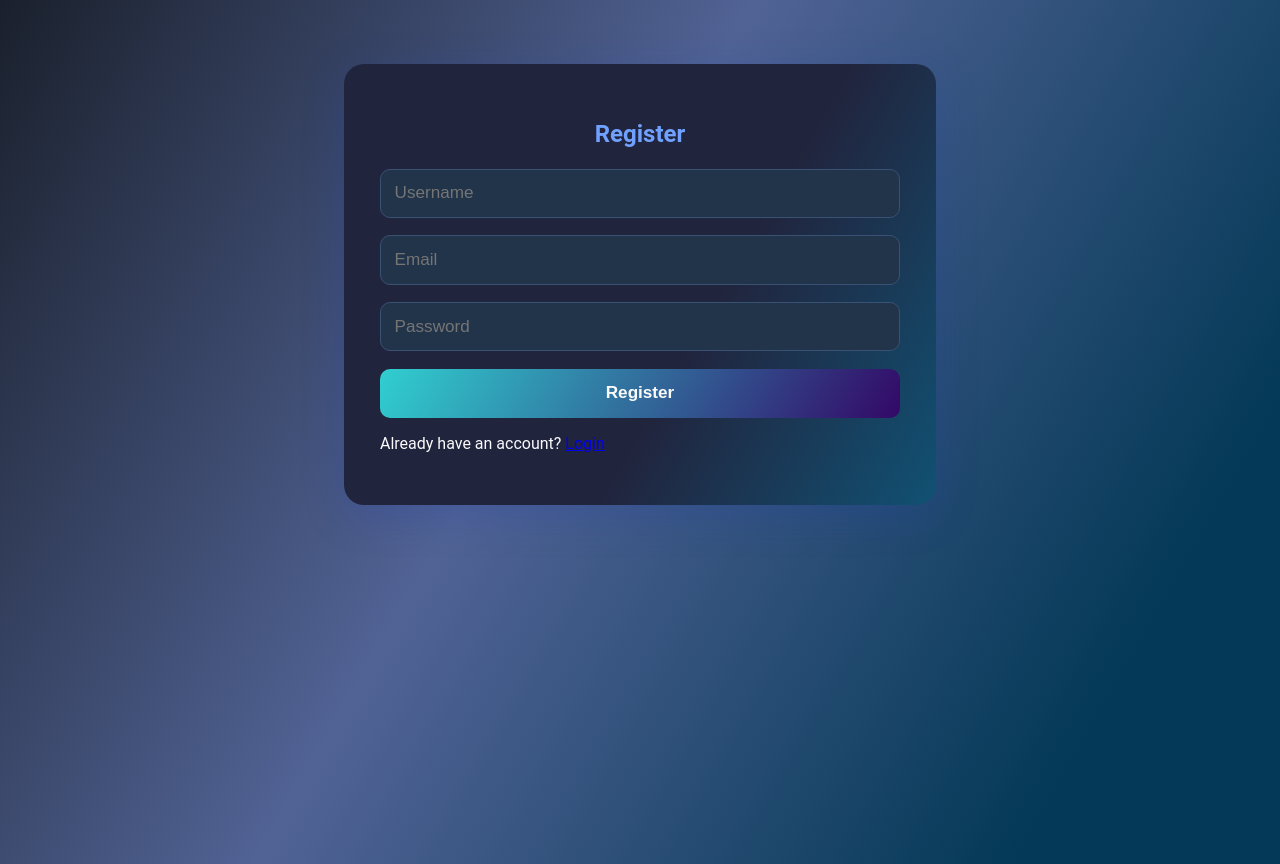
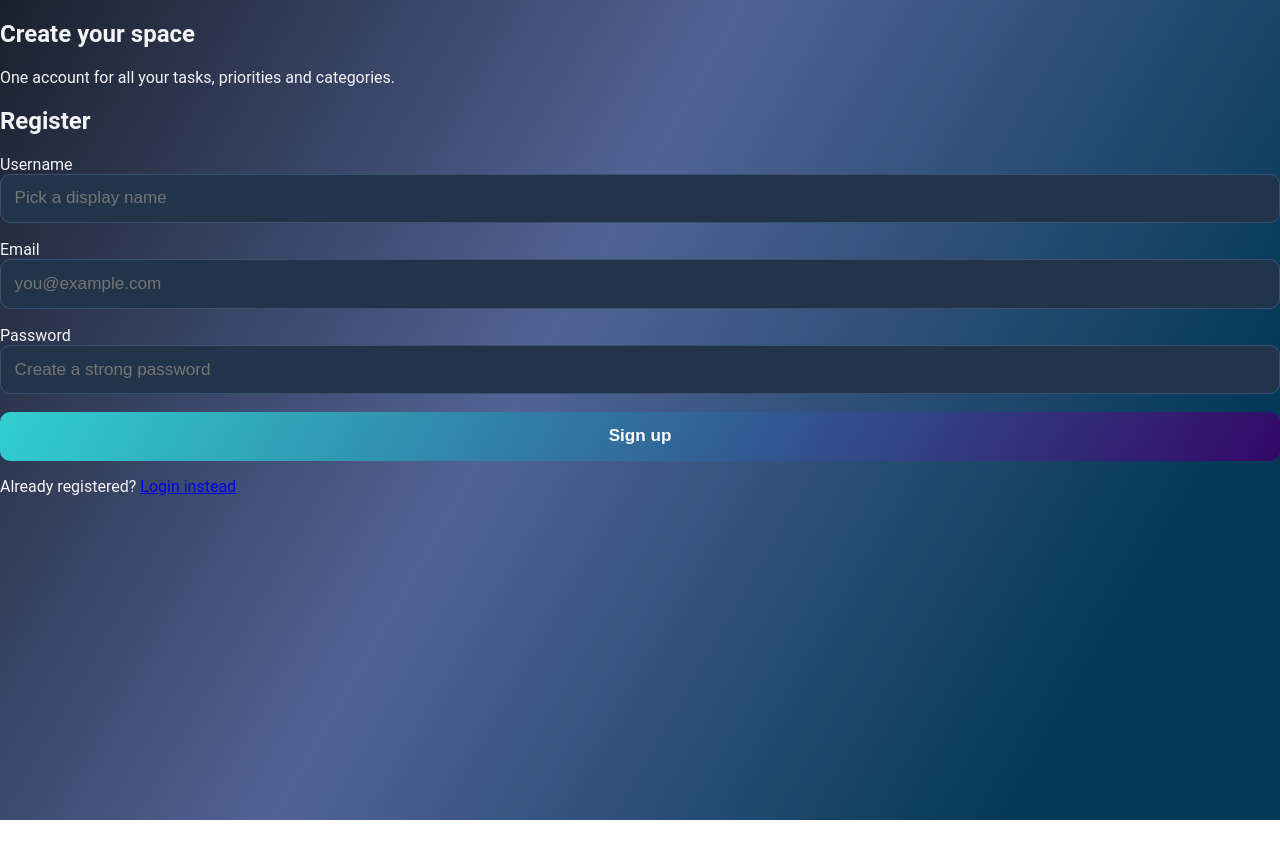
Before and after one commit to LalitheshMunna/final-fe, a React (Vite) app: page /frontend/register in a window 1280 px wide. After the commit the page ends 820 px from the top, so only its background shows below. Built offline with nearby package versions, Linux system fonts and the light colour scheme.

Commit message:
Update Register.jsx

```diff
--- a/src/components/Register.jsx
+++ b/src/components/Register.jsx
@@ -1,4 +1,4 @@
-// Register.jsx
+// src/components/Register.jsx
 import React, { useState } from "react";
 import { signup } from "../services/authServices";
 import { useNavigate, Link } from "react-router-dom";
@@ -13,39 +13,71 @@ const Register = () => {
     try {
       await signup(username, email, password);
       alert("Registration successful! Please login.");
-      navigate("/login"); // ✅ Redirect to login after successful signup
+      navigate("/login");
     } catch (error) {
       console.error("Registration error:", error.response?.data || error.message);
-  alert(`Registration failed: ${error.response?.data?.message || "Unknown error"}`);
+      alert(
+        `Registration failed: ${
+          error.response?.data?.message || "Unknown error"
+        }`
+      );
     }
-
   };
 
   return (
-    <div className="auth-container">
-      <h2>Register</h2>
+    <div className="page page-auth">
+      <section className="auth-panel auth-panel--register">
+        <div className="auth-panel-left">
+          <h1 className="auth-title">Create your space</h1>
+          <p className="auth-subtitle">
+            One account for all your tasks, priorities and categories.
+          </p>
+        </div>
+
+        <div className="auth-panel-right">
+          <div className="auth-card">
+            <h2 className="auth-card-title">Register</h2>
+
+            <label className="field-label">Username</label>
             <input
+              className="field-input"
               type="text"
-        placeholder="Username"
+              placeholder="Pick a display name"
               value={username}
               onChange={(e) => setUsername(e.target.value)}
             />
+
+            <label className="field-label">Email</label>
             <input
+              className="field-input"
               type="email"
-        placeholder="Email"
+              placeholder="you@example.com"
               value={email}
               onChange={(e) => setEmail(e.target.value)}
             />
+
+            <label className="field-label">Password</label>
             <input
+              className="field-input"
               type="password"
-        placeholder="Password"
+              placeholder="Create a strong password"
               value={password}
               onChange={(e) => setPassword(e.target.value)}
             />
-      <button onClick={handleRegister}>Register</button>
-      <p>
-        Already have an account? <Link to="/login">Login</Link>
+
+            <button className="btn-primary" onClick={handleRegister}>
+              Sign up
+            </button>
+
+            <p className="auth-footer-text">
+              Already registered?{" "}
+              <Link className="auth-link" to="/login">
+                Login instead
+              </Link>
             </p>
+          </div>
+        </div>
+      </section>
     </div>
   );
 };
```
Lines whose indentation alone changed are shown as unchanged.
